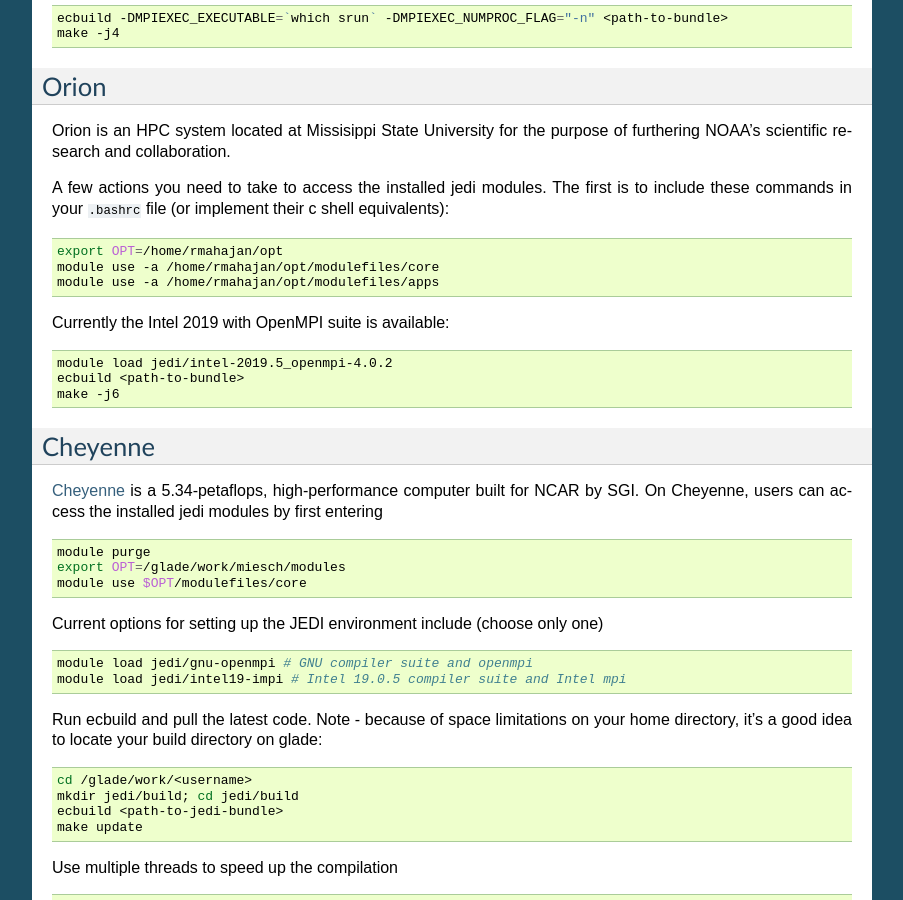
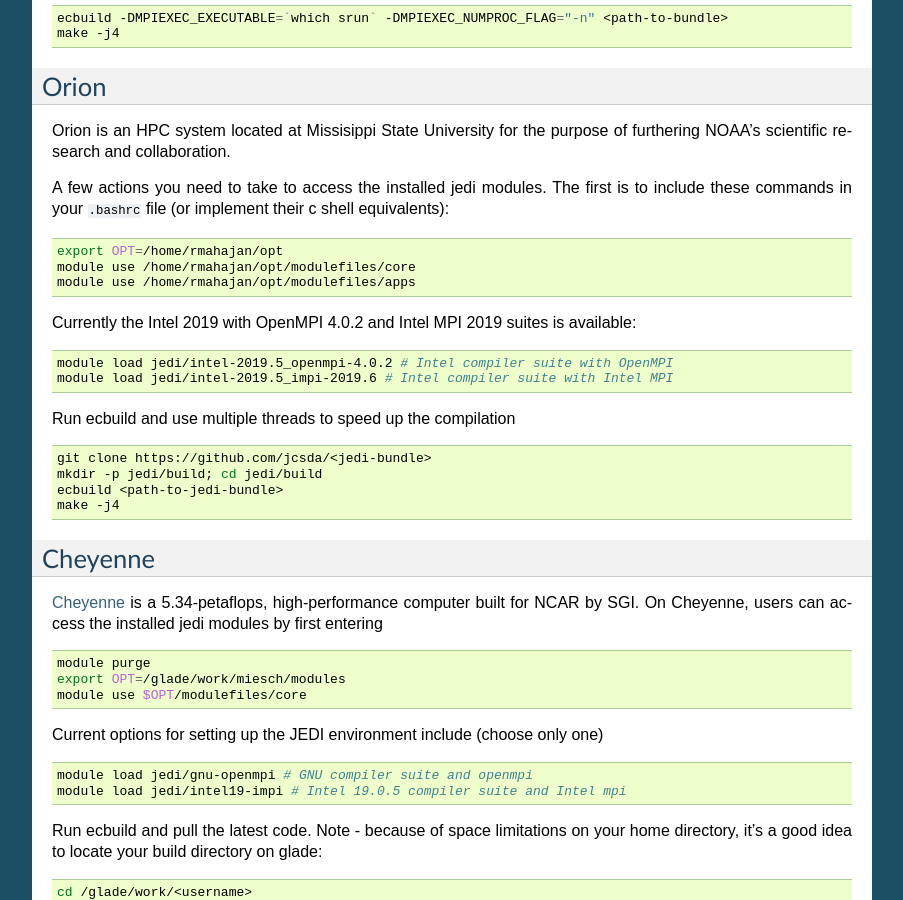
Before and after one commit to JCSDA/jedi-docs, a Sphinx documentation site: the page built from docs/developer/jedi_environment/modules.rst, in a window 1280 px wide and 900 px high, scrolled down 1978 px. Shown: the whole window, without its empty margins (198-1101 px from the left). Built offline with Sphinx 7.4.7, drawn with Linux system fonts in a browser that asks for light colours.

Commit message:
Orion with IntelMPI suite instructions. (#217)
* Add instructions for NOAA HPC Orion

Change-Id: I0f4553d236e7f7a962e813adc5f81c865de4194b

* add instructions for IntelMPI stack

Change-Id: I587114215c3ceb9c82f62cfdf1421c2319451eaa

```diff
--- a/docs/developer/jedi_environment/modules.rst
+++ b/docs/developer/jedi_environment/modules.rst
@@ -119,16 +119,24 @@
 .. code :: bash
 
    export OPT=/home/rmahajan/opt
-   module use -a /home/rmahajan/opt/modulefiles/core
-   module use -a /home/rmahajan/opt/modulefiles/apps
+   module use /home/rmahajan/opt/modulefiles/core
+   module use /home/rmahajan/opt/modulefiles/apps
 
-Currently the Intel 2019 with OpenMPI suite is available:
+Currently the Intel 2019 with OpenMPI 4.0.2 and Intel MPI 2019 suites is available:
 
 .. code :: bash
 
-   module load jedi/intel-2019.5_openmpi-4.0.2
-   ecbuild <path-to-bundle>
-   make -j6
+   module load jedi/intel-2019.5_openmpi-4.0.2 # Intel compiler suite with OpenMPI
+   module load jedi/intel-2019.5_impi-2019.6 # Intel compiler suite with Intel MPI
+
+Run ecbuild and use multiple threads to speed up the compilation
+
+.. code:: bash
+
+    git clone https://github.com/jcsda/<jedi-bundle>
+    mkdir -p jedi/build; cd jedi/build
+    ecbuild <path-to-jedi-bundle>
+    make -j4
 
 Cheyenne
 --------
```
Also changed, not shown: 1 other file.
